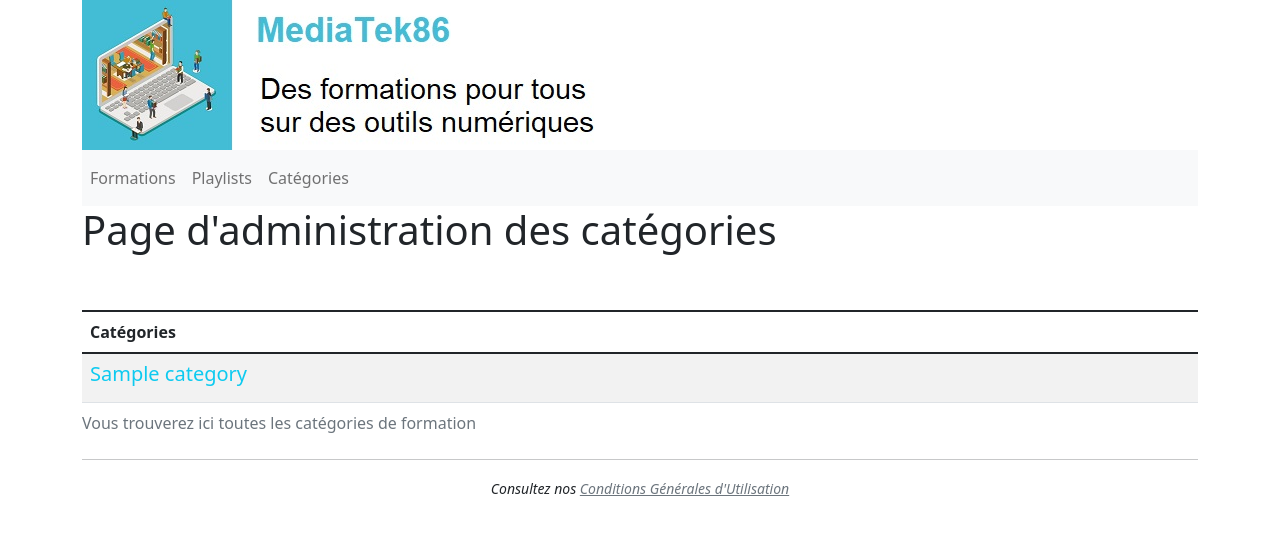
After one commit to Atelier-Du-Code/MediatekFormation_Symfony_Definitif, a Symfony app: template templates/admin/admin.categories.html.twig in a window 1280 px wide. The commit adds this page. Shown: the top 535 px of the page. Run offline with Twig, Linux system fonts and the light colour scheme; the template is opened without the code that fills it: most values are stand-ins (such as "Sample title", 1, 10 or a date in 2020); some libraries are stand-ins or nearby versions.

```diff
--- /dev/null
+++ b/templates/admin/admin.categories.html.twig
@@ -0,0 +1,30 @@
+{% extends "baseadmin.html.twig" %}
+
+{% block body %}
+
+     <h1>Page d'administration des catégories<br /><br /></h1>
+
+    <table class="table table-striped">
+        <caption>Vous trouverez ici toutes les catégories de formation</caption>
+
+        <thead>
+                <tr>
+                    <th class="text-left align-top" scope="col">
+                         Catégories<br />
+
+                    </th>
+                </tr>
+        </thead>
+        <tbody>
+            {% for categorie in categories %}
+                <tr class="align-middle">
+                    <td>
+                        <h5 class="text-info">
+                            {{ categorie.name }}
+                        </h5>
+                    </td>
+                </tr>
+            {% endfor %}
+        </tbody>
+    </table>
+{% endblock %}
--- a/templates/baseadmin.html.twig
+++ b/templates/baseadmin.html.twig
@@ -18,6 +18,9 @@
                     <li class="nav-item">
                         <a class="nav-link" href="{{ path('admin.playlists') }}">Playlists</a>
                     </li>
+                    <li class="nav-item">
+                        <a class="nav-link" href="{{ path('admin.categories') }}">Catégories</a>
+                    </li>
                 </ul>
             </div>
         </nav>
```
Also changed, not shown: src/Controller/admin/AdminCategorieController.php (added, +44 -0 lines), src/Repository/CategorieRepository.php (+8 -0 lines).
